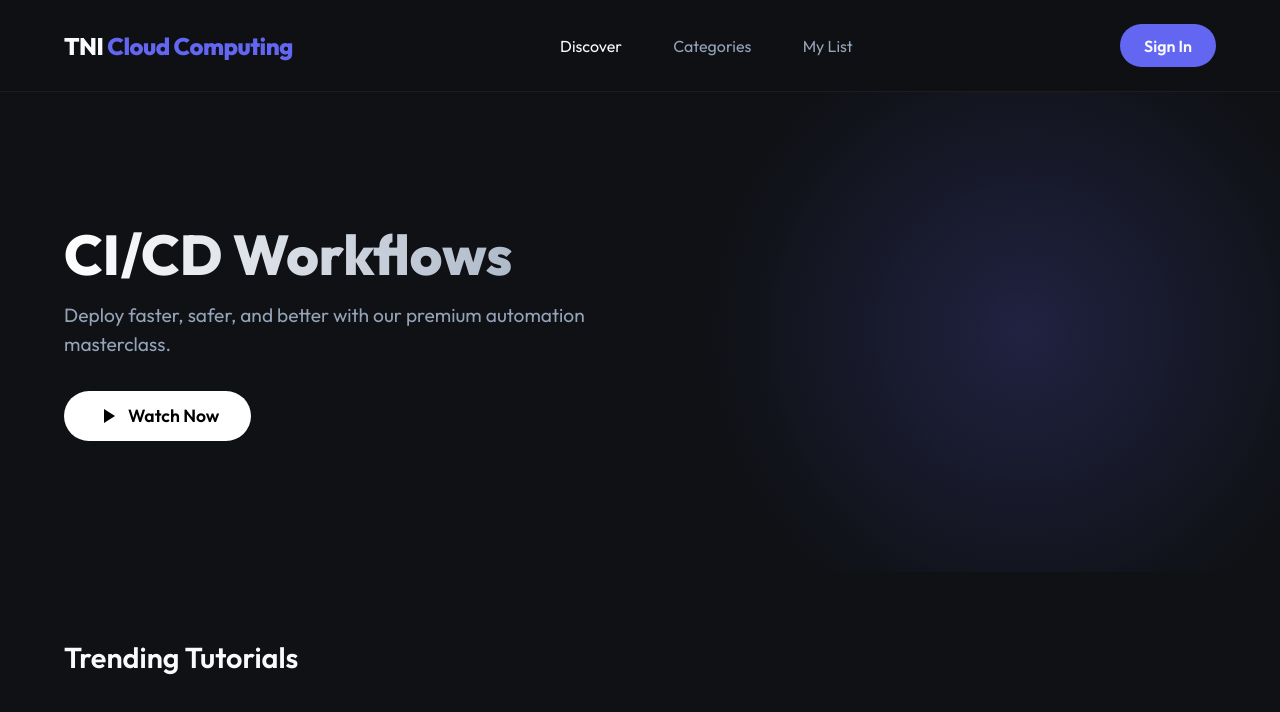
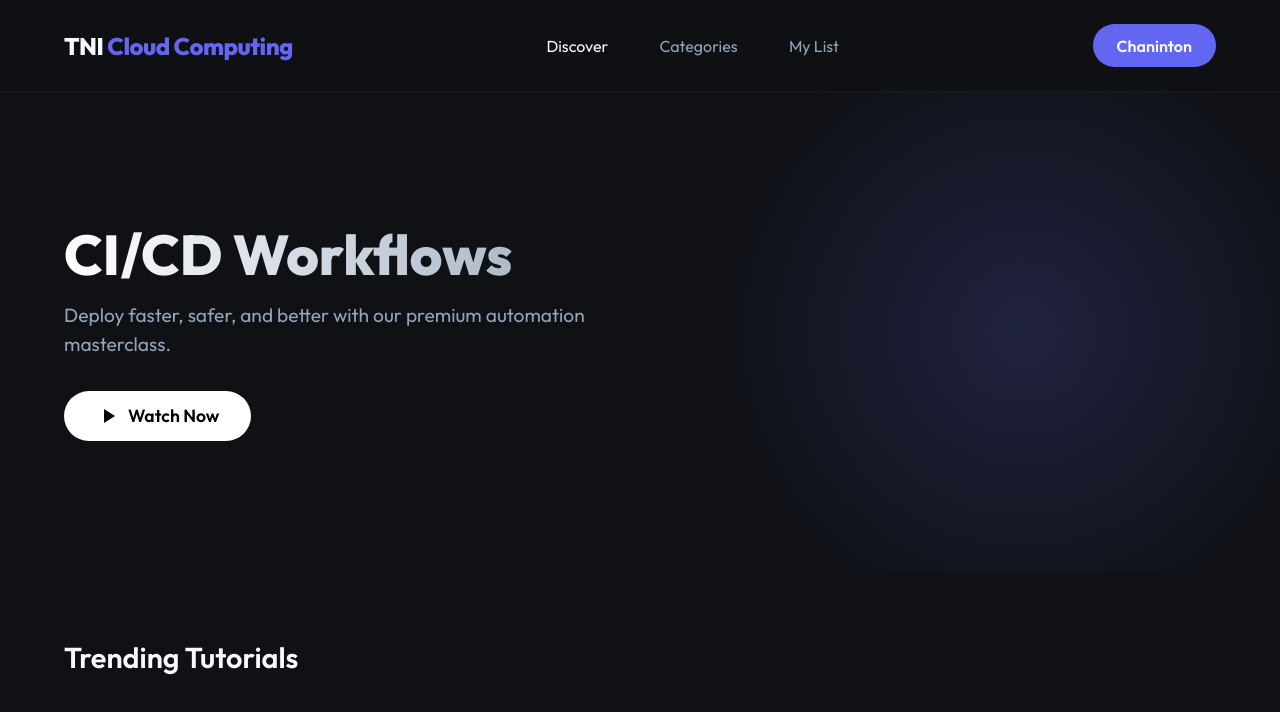
Before and after one commit to pechanin-ton/cicd-lab, a website: page public/index.html in a window 1280 px wide. Drawn offline with Linux system fonts and the light colour scheme; no server answers.

Commit message:
edit index.html

```diff
--- a/public/index.html
+++ b/public/index.html
@@ -15,7 +15,7 @@
             <a href="#">Categories</a>
             <a href="#">My List</a>
         </div>
-        <div class="profile-btn">Sign In</div>
+        <div class="profile-btn">Chaninton</div>
     </nav>
 
     <header class="hero">
```
